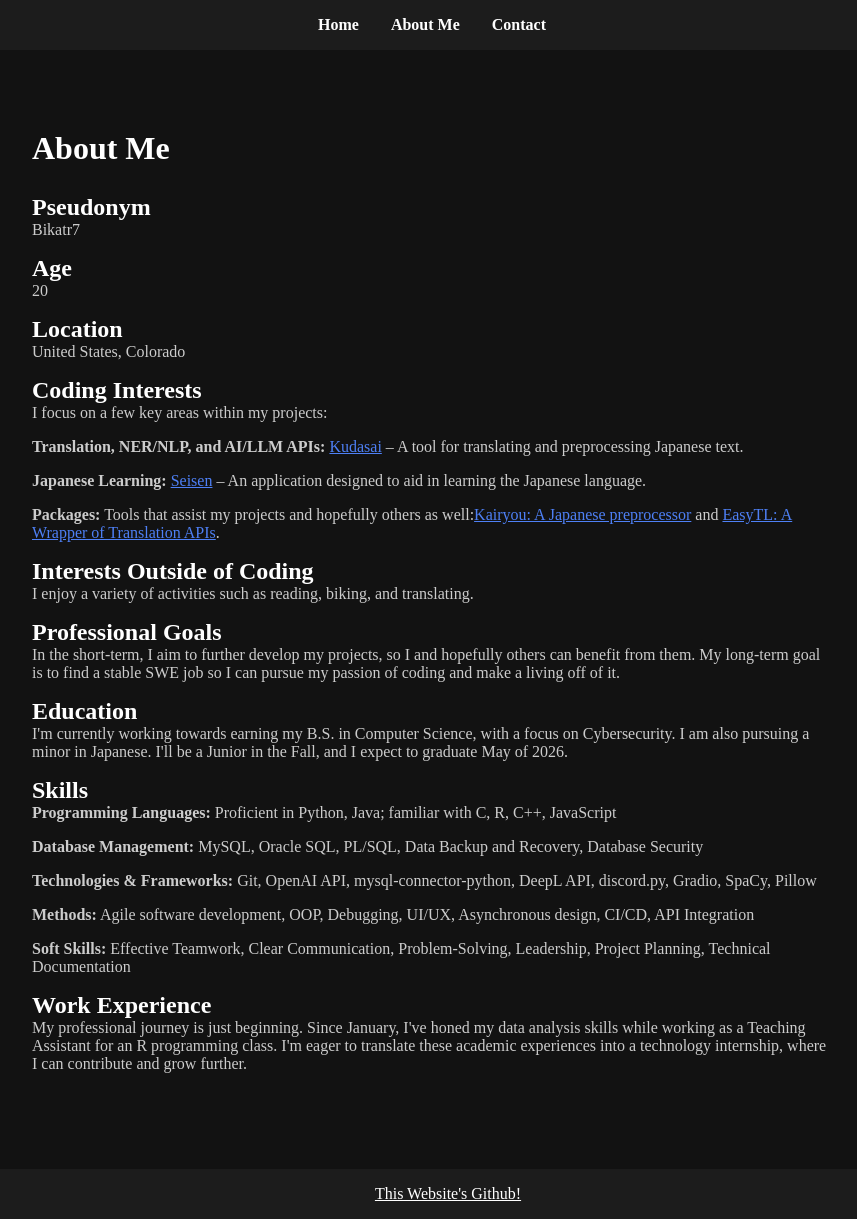
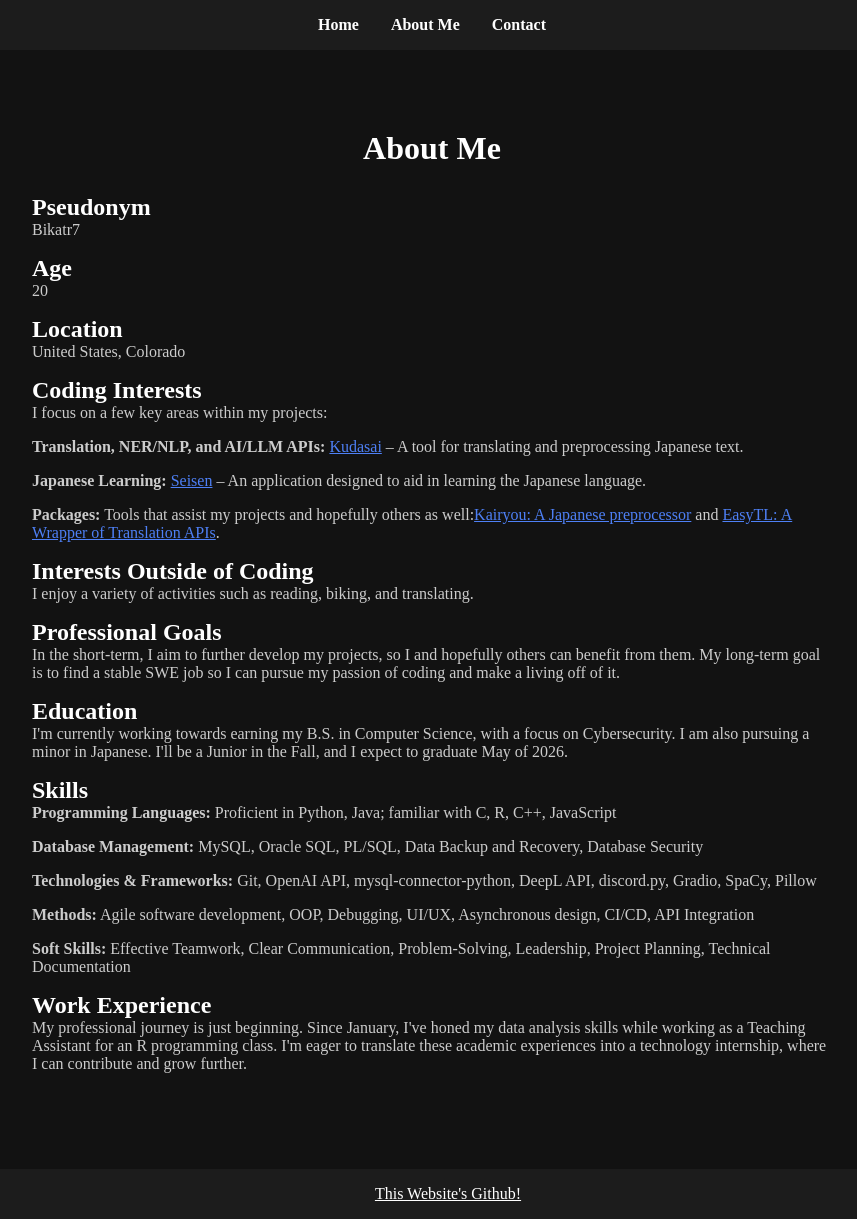
Before and after one commit to Bikatr7/bikatr7.github.io, a Jekyll site: the page built from about.html, in a window 1280 px wide and 1219 px high. Shown: the whole window, without its empty margins (208-1065 px from the left). Built offline with Jekyll 4.4.1, drawn with Linux system fonts in a browser that asks for light colours.

Commit message:
centered the about me header

```diff
--- a/about.html
+++ b/about.html
@@ -55,7 +55,12 @@ permalink: /about/
   color: #ffffff;
   }
 
-    .about-page h1, .about-page h2 {
+  .about-page h1 {
+    color: #ffffff;
+    text-align: center; /* This centers the text of h1 elements */
+  }
+
+  .about-page h2 {
     color: #ffffff;
   }
   .about-page ul {
```
Lines whose indentation alone changed are shown as unchanged.
